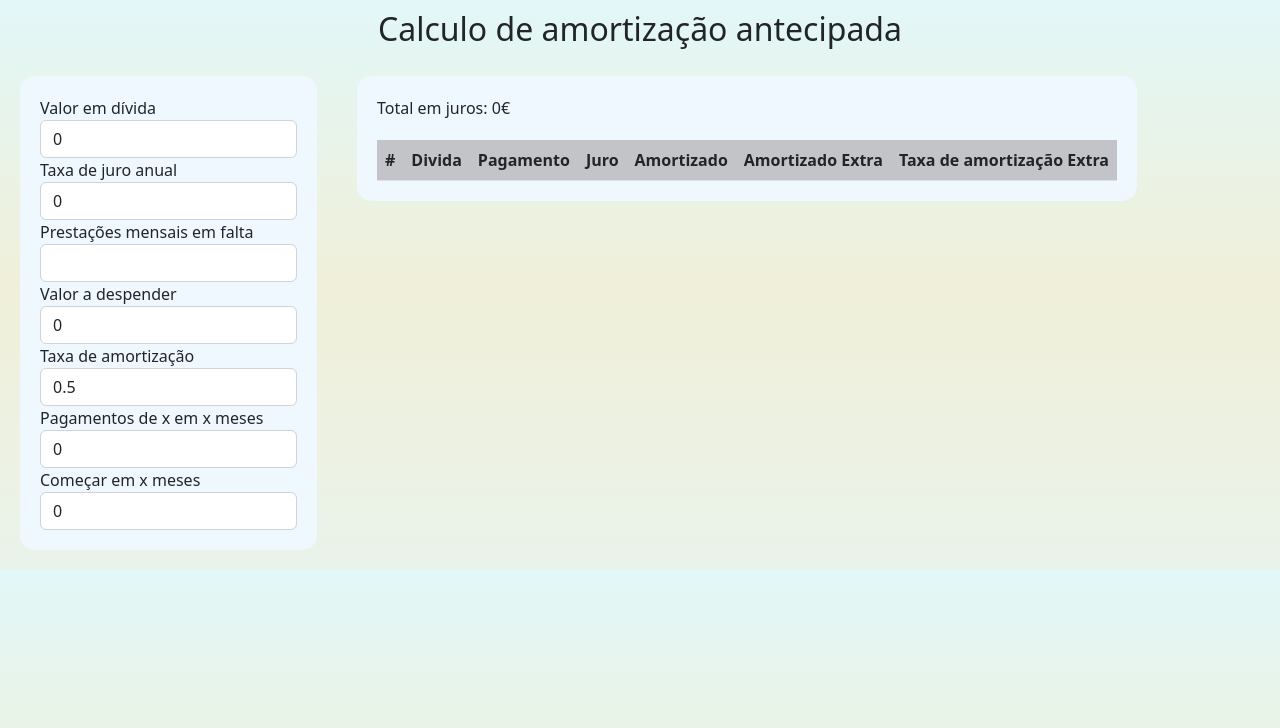
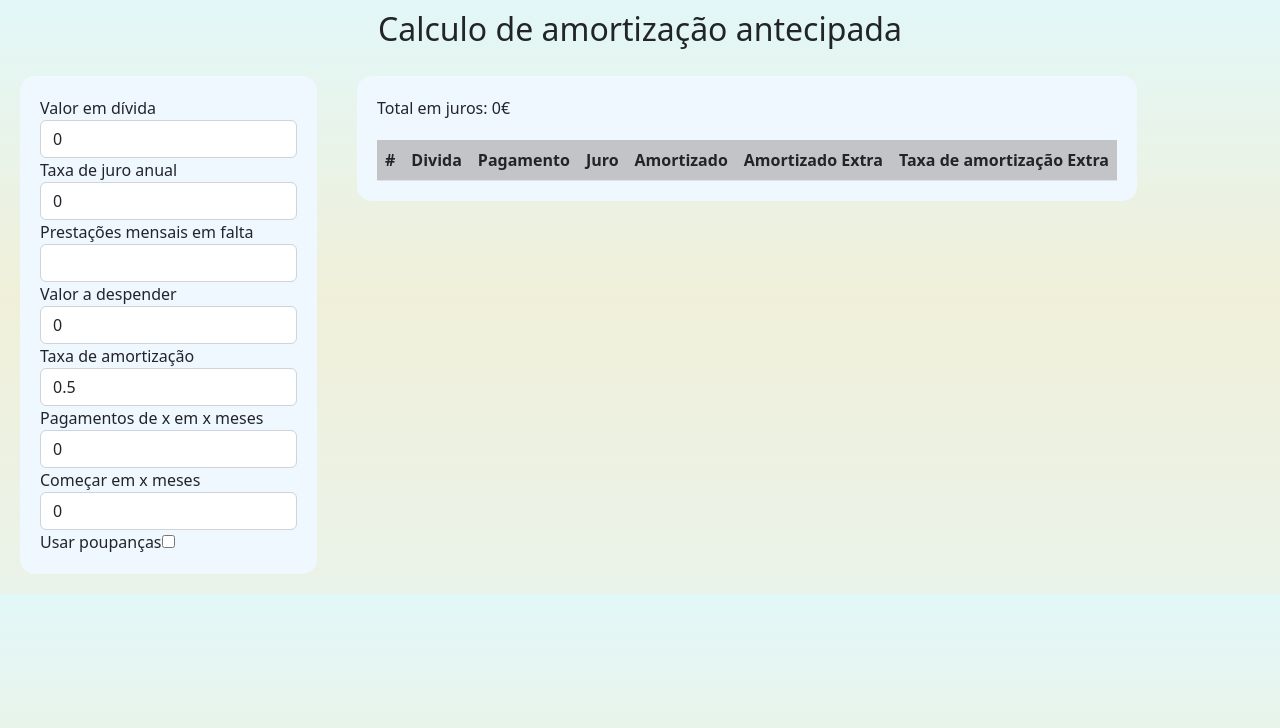
Before and after one commit to sergiosaint/Finance, a React (Create React App) app: page / in a window 1280 px wide. Shown: the top 728 px of the page. Built offline with nearby package versions, Linux system fonts and the light colour scheme.

Commit message:
add option to use savings

```diff
--- a/src/components/LoanRepayment.tsx
+++ b/src/components/LoanRepayment.tsx
@@ -41,7 +41,8 @@ function getResults(
   stringStartMonth : string,
   stringRepaymentEveryXMonths : string,
   stringRepaymentValue : string,
-  stringRepaymentTax : string) : JSX.Element
+  stringRepaymentTax : string,
+  useSavings: boolean) : JSX.Element
   {
   let debt = parseFloat(stringDebt);
   const anualInterest = parseFloat(stringYearInterest);
@@ -51,7 +52,7 @@ function getResults(
   const repaymentValue = parseFloat(stringRepaymentValue);
   const repaymentTax = parseFloat(stringRepaymentTax);
 
-  let afterInstallments = calculateInstallments(debt, anualInterest, numberOfPayments, startMonth, repaymentEveryXMonths, repaymentValue, repaymentTax, false)
+  let afterInstallments = calculateInstallments(debt, anualInterest, numberOfPayments, startMonth, repaymentEveryXMonths, repaymentValue, repaymentTax, useSavings)
   let beforeInstallments = calculateInstallments(debt, anualInterest, numberOfPayments, 0, 0, 0, 0, false)
 
   const savedMonths = beforeInstallments.installments.length-afterInstallments.installments.length
@@ -76,8 +77,7 @@ function getResults(
             <th>Amortizado Extra</th>
             <th>Taxa de amortização Extra</th>
           </tr>
-          {calculateInstallments(debt, anualInterest, numberOfPayments, startMonth, repaymentEveryXMonths, repaymentValue, repaymentTax, false)
-          .installments.map(installment =>
+          {afterInstallments.installments.map(installment =>
           <tr key={`"${installment.installmentNumber}"`}>
             <td>{installment.installmentNumber+1}</td>
             <td>{installment.currentDebt}</td>
@@ -100,6 +100,7 @@ function LoanRepayment(props: ILoanRepaymentProps) {
   const [numberOfPayments, setNumberOfPayments] = React.useState("");
   const [repaymentEveryXMonths, setRepaymentEveryXMonths] = React.useState("0");
   const [startMonth, setStartMonth] = React.useState("0");
+  const [useSavings, setUseSavings] = React.useState(false);
 
 
   const onAmountChange = (e:any, set: any) => {
@@ -108,6 +109,10 @@ function LoanRepayment(props: ILoanRepaymentProps) {
     if (!amount || amount.match(/^\d{1,}(\.\d{0,4})?$/)) {
       set(amount);
     }
+  };
+
+  const handleChangeUseSavings = () => {
+    setUseSavings(!useSavings);
   };
 
   return (
@@ -174,11 +179,18 @@ function LoanRepayment(props: ILoanRepaymentProps) {
                      value={startMonth}
                      onChange={e => setStartMonth(e.target.value)}
               />
+
+              <label htmlFor='useSavings'>Usar poupanças</label>
+              <input type="checkbox"
+                     name='useSavings'
+                     checked={useSavings}
+                     onChange={handleChangeUseSavings}
+              />
             </div>
           </form>
         </div>
 
-        {getResults(debt, interest, numberOfPayments, startMonth, repaymentEveryXMonths, repaymentValue, repaymentTax)}
+        {getResults(debt, interest, numberOfPayments, startMonth, repaymentEveryXMonths, repaymentValue, repaymentTax, useSavings)}
       </>
   )
 }
--- a/src/components/LoanRepaymentCalculator.tsx
+++ b/src/components/LoanRepaymentCalculator.tsx
@@ -46,7 +46,7 @@ function calculateInstallments (
     let interest = RoundToTwoDecimalPlaces(debt*montlyInterest);
     let repayment = RoundToTwoDecimalPlaces(payment-interest);
 
-    savings += RoundToTwoDecimalPlaces(payment-originalMonthlyPayment);
+    savings += RoundToTwoDecimalPlaces(originalMonthlyPayment-payment);
 
     if(repayment > debt){
       repayment = debt;
```
